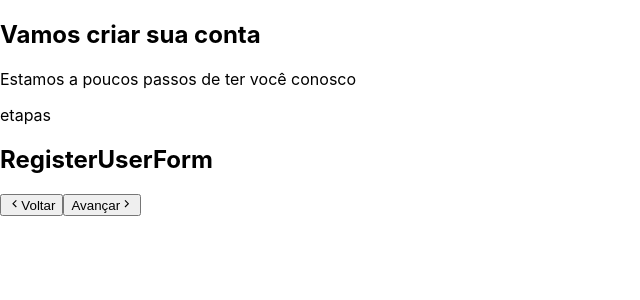
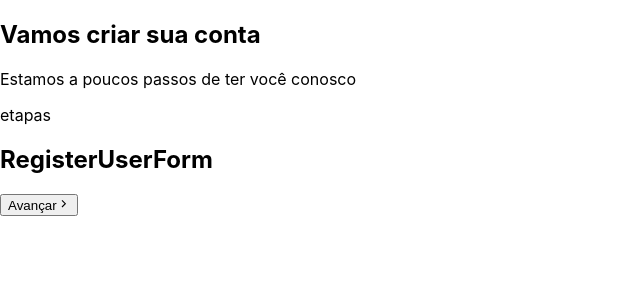
Before and after one commit to ICEI-PUC-Minas-PMV-ADS/pmv-ads-2023-2-e4-proj-infra-t6-puc-banking, a React (Create React App) app in the folder src/Web/puc-banking/: page / in a window 1280 px wide. Shown: the top 300 px of the page, without its empty margins (0-640 px from the left). Built offline with nearby package versions, Linux system fonts and the light colour scheme.

Commit message:
lógica de botões finalizada passo atual termino da lógica de esconder o botão voltar na primeira página do form

```diff
--- a/src/Web/puc-banking/src/Pages/Register.js
+++ b/src/Web/puc-banking/src/Pages/Register.js
@@ -12,7 +12,7 @@ import { useForm } from "../hooks/useForm";
 
 export default function RegisterPage() {
     const formComponents = [<RegisterUserForm />, <RegisterCardForm />, <RegisterThanks />]
-    const {currentStep, currentComponent, changeStep, isLastStep} = useForm(formComponents)
+    const {currentStep, currentComponent, changeStep, isLastStep, isFirstSetp} = useForm(formComponents)
 
     return (
         <div className='app'>
@@ -25,10 +25,12 @@ export default function RegisterPage() {
                 <form onSubmit={(e) => changeStep(currentStep + 1, e)}>
                     <div className='inputs-container'>{currentComponent}</div>
                     <div className='actions'>
-                        <button type='button' onClick={() => changeStep(currentStep -1)}>
+                        {!isFirstSetp && (
+                            <button type='button' onClick={() => changeStep(currentStep -1)}>
                             <GrFormPrevious />
                             <span>Voltar</span>
                         </button>
+                        )}
                         {!isLastStep ? (
                             <button type='submit'>
                             <span>Avançar</span>
--- a/src/Web/puc-banking/src/hooks/useForm.js
+++ b/src/Web/puc-banking/src/hooks/useForm.js
@@ -18,5 +18,6 @@ export function useForm(steps) {
         currentComponent: steps[currentStep],
         changeStep,
         isLastStep: currentStep + 1 === steps.length ? true : false,
+        isFirstSetp: currentStep === 0 ? true : false,
     };
 }
```
